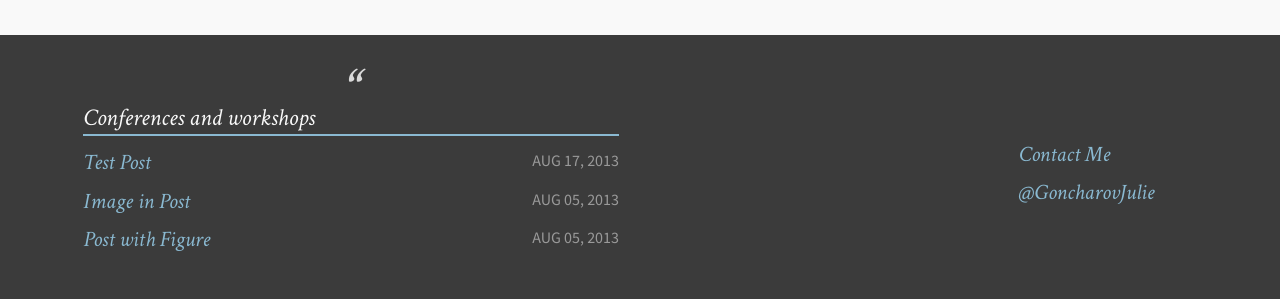
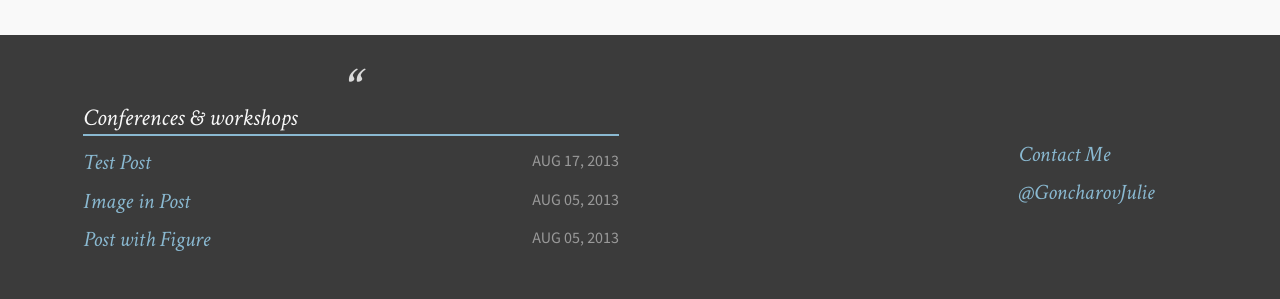
Before and after one commit to julie-goncharov/julie-goncharov.github.io, a Jekyll site: the page built from index.md, in a window 1280 px wide. Shown: the part 972-1271 px from the top of the page. Built offline with Jekyll 4.4.1, drawn with Linux system fonts in a browser that asks for light colours.

Commit message:
update file

```diff
--- a/_includes/footer.html
+++ b/_includes/footer.html
@@ -2,7 +2,7 @@
   <footer>
     <aside class="wrap">
       <ol class="prev-posts">
-        <p class="list-title">Conferences and workshops</p>
+        <p class="list-title">Conferences & workshops</p>
         {% for post in site.posts | limit:3 %} <!-- for1 -->
             <li>
               <span class="recent-title"><a href="{{ site.url }}{{ post.url }}" title="{{ post.title }}">{{ post.title | strip_html | strip_newlines | truncate: 30 }} </a></span>
```
